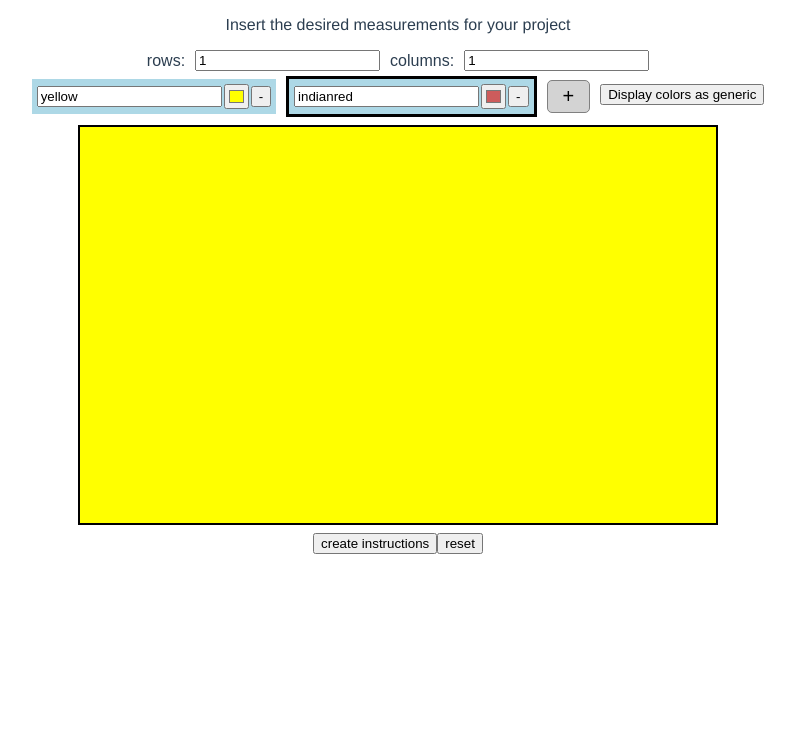
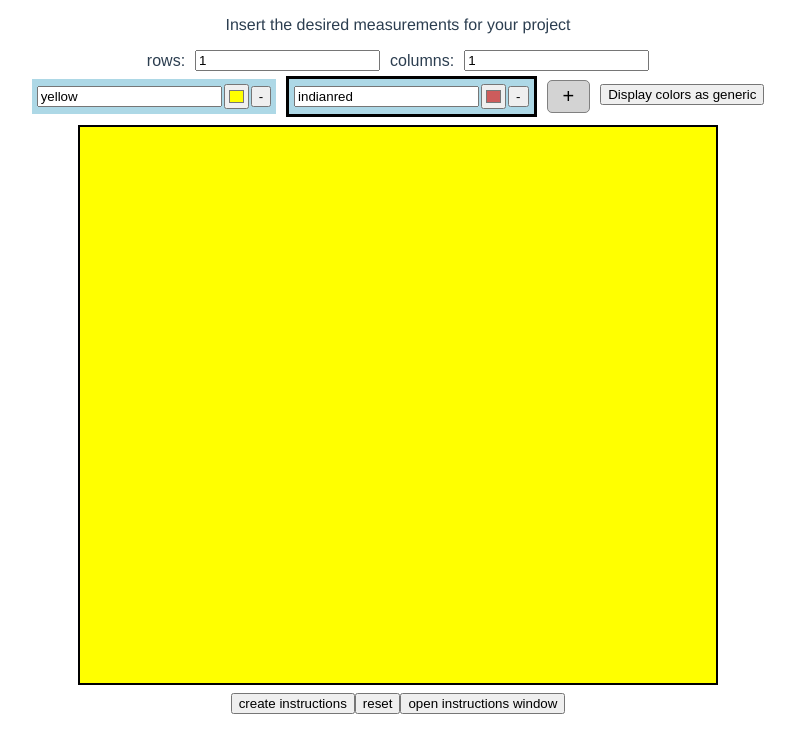
Before and after one commit to TootEgozy/tapestrymaster, a Vue app: page / in a window 1280 px wide. Shown: the top 752 px of the page, without its empty margins (242-1037 px from the left). Built offline with nearby package versions, Linux system fonts and the light colour scheme.

Commit message:
WIP separate instructions window

```diff
--- a/src/App.vue
+++ b/src/App.vue
@@ -35,6 +35,7 @@
     <div class="table-buttons">
       <button @click="createInstructions"> create instructions </button>
       <button @click="resetColor"> reset </button>
+      <button @click="openInstructionsInNewWindow">open instructions window</button>
     </div>
 
     <InstructionsTable
@@ -107,7 +108,41 @@ export default {
 
     setSelectedColor(selectedColor) {
       this.selectedColor = selectedColor;
-    }
+    },
+
+    openInstructionsInNewWindow() {
+      if (!this.tableData) this.createInstructions();
+
+      const instructionsHtml = `
+      <html>
+        <head>
+          <title>Instructions</title>
+          <style>
+            body { font-family: Arial, sans-serif; padding: 20px; }
+            table { border-collapse: collapse; border: 1px solid orange; }
+            td { border: none; padding: 5px; text-align: left; }
+          </style>
+        </head>
+        <body>
+          <h3>Instructions</h3>
+          <table>
+            ${Object.entries(this.tableData).map(([rowNumber, row]) => {
+        if (row.cells) {
+          const cellsStr = row.cells.join(', ');
+          return `<tr><td>${rowNumber}: ${row.side}: ${cellsStr}</td></tr>`;
+        } else {
+          return `<tr><td>${rowNumber}: chain ${row[1]}</td></tr>`;
+        }
+      }).join('')}
+          </table>
+        </body>
+      </html>
+    `;
+
+      const newWindow = window.open('', '_blank', 'width=600,height=400');
+      newWindow.document.write(instructionsHtml);
+      newWindow.document.close();
+    },
 
   },
 
--- a/src/components/DrawingTable.vue
+++ b/src/components/DrawingTable.vue
@@ -87,7 +87,7 @@ export default {
   margin: 1vh 1vw 1vh 1vw;
   #drawing-table {
     min-width: 50vw;
-    min-height: 50vh;
+    min-height: 70vh;
     border-collapse: collapse;
     td {
       border: solid 2px black;
```
Also changed, not shown: todo.txt.
